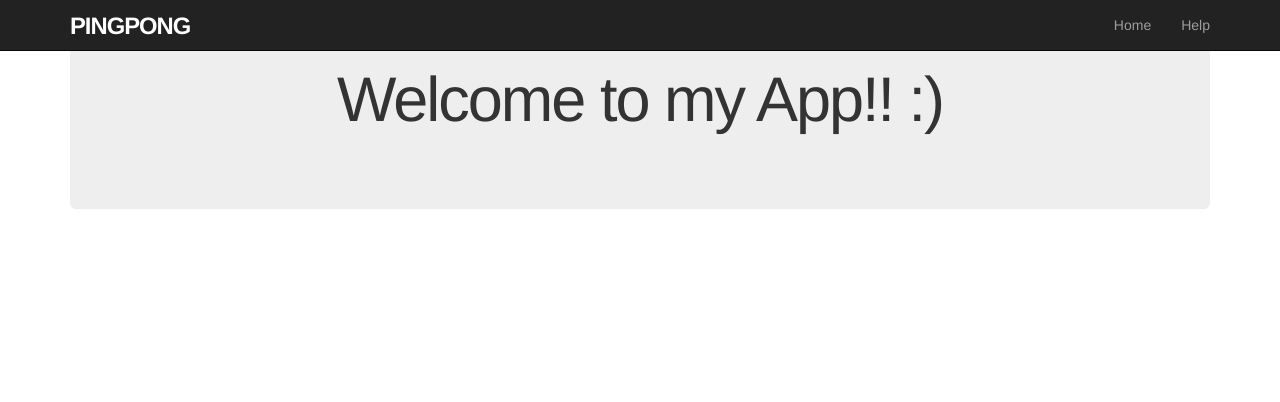
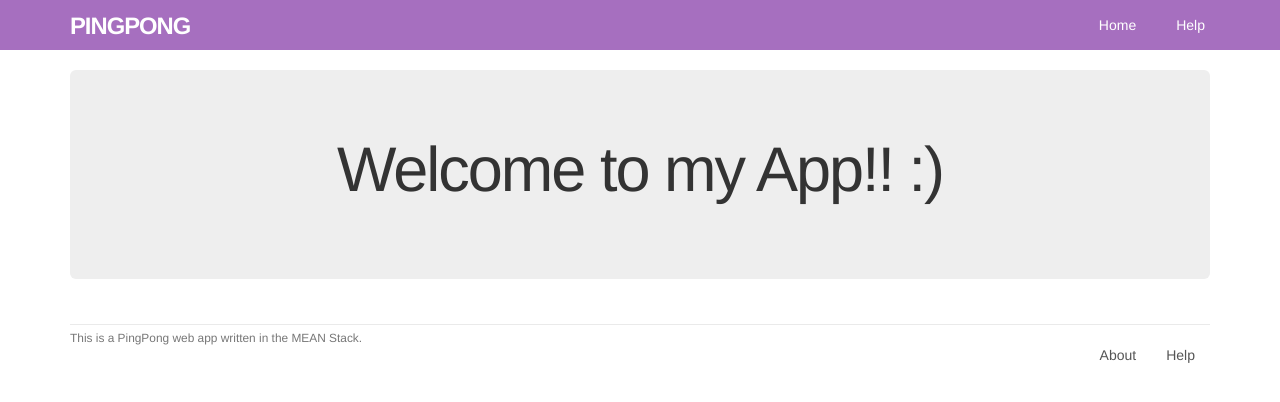
Before and after one commit to beverlily/PingPong, a website: page layouts/main.html in a window 1280 px wide. Drawn offline with nearby package versions, Linux system fonts and the light colour scheme; files that its build step writes are made by us from their sources.

Commit message:
Fixes stylesheet and adds footer

```diff
--- a/assets/style.css
+++ b/assets/style.css
@@ -1,3 +1,5 @@
+/* Miscellaneous */
+
 h1, h2, h3, h4, h5, h6 {
   line-height: 1;
 }
@@ -23,6 +25,12 @@ p {
   line-height:  1.7em;
 }
 
+a:hover {
+  text-decoration: none;
+}
+
+/* Header */
+
 #logo {
   float: left;
   margin-right: 10px;
@@ -36,6 +44,53 @@ p {
 }
 
 #logo:hover {
-    color: #c7c7c7;
+    color: #e1b8f5;
     text-decoration: none;
 }
+
+header.navbar {
+  background-color: rgb(166, 111, 191);
+  border-bottom: none;
+  position: relative;
+}
+
+ul.nav.navbar-nav > li > a {
+  color: #fff;
+  padding: 0px 5px;
+  transition: 0.25s;
+}
+
+ul.nav.navbar-nav > li > a:hover {
+  color: #e1b8f5;
+}
+
+/* Footer */
+
+footer {
+  margin-top: 45px;
+  padding-top: 5px;
+  border-top: 1px solid #eaeaea;
+  color: #777;
+}
+
+footer a {
+  color: #555;
+}
+
+footer a:hover {
+  color: #222;
+}
+
+footer  small {
+    float: left;
+}
+
+footer  ul {
+    float: right;
+    list-style: none;
+}
+
+ul li {
+  float: left;
+  margin: 15px;
+}
--- a/layouts/main.html
+++ b/layouts/main.html
@@ -22,7 +22,17 @@
       <div class="center jumbotron">
         <h1> Welcome to my App!! :)</h1>
       </div>
+      <footer class="footer">
+      <small>
+        This is a PingPong web app written in the MEAN Stack.
+      </small>
+      <nav>
+        <ul>
+          <li><a href="#">About</a></li>
+          <li><a href="#">Help</a></li>
+        </ul>
+      </nav>
+      </footer>
     </div>
-
   </body>
 </html>
```
